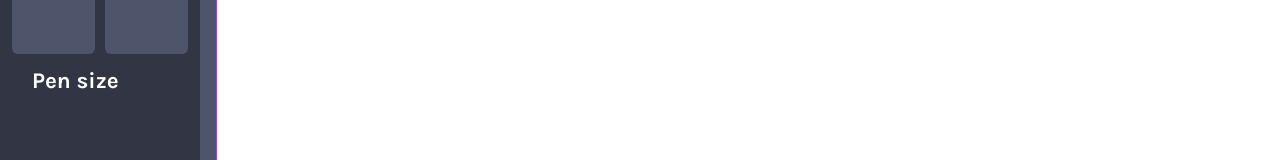
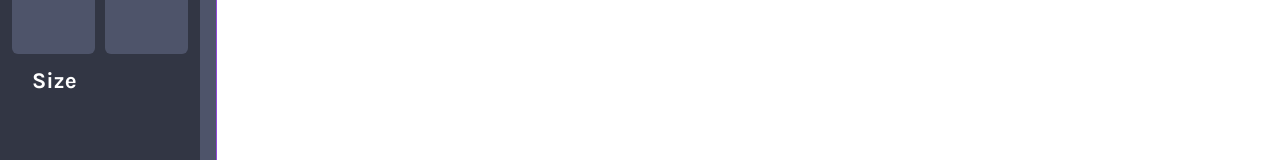
Before and after one commit to simon-martineau/openpaint, a React (Create React App) app: page / in a window 1280 px wide. Shown: the part 250-410 px from the top of the page. Built offline with nearby package versions, Linux system fonts and the light colour scheme.

Commit message:
Fix error

```diff
--- a/src/components/PaintBar/PensizeSelection/PensizeSelection.tsx
+++ b/src/components/PaintBar/PensizeSelection/PensizeSelection.tsx
@@ -1,8 +1,7 @@
-import { Slider } from "@mui/material";
 import PaintBarSection from "../PaintBarSection";
 
 const PensizeSelection = () => {
-  return <PaintBarSection title="Pen size"></PaintBarSection>;
+  return <PaintBarSection title="Size"></PaintBarSection>;
 };
 
 export default PensizeSelection;
```
